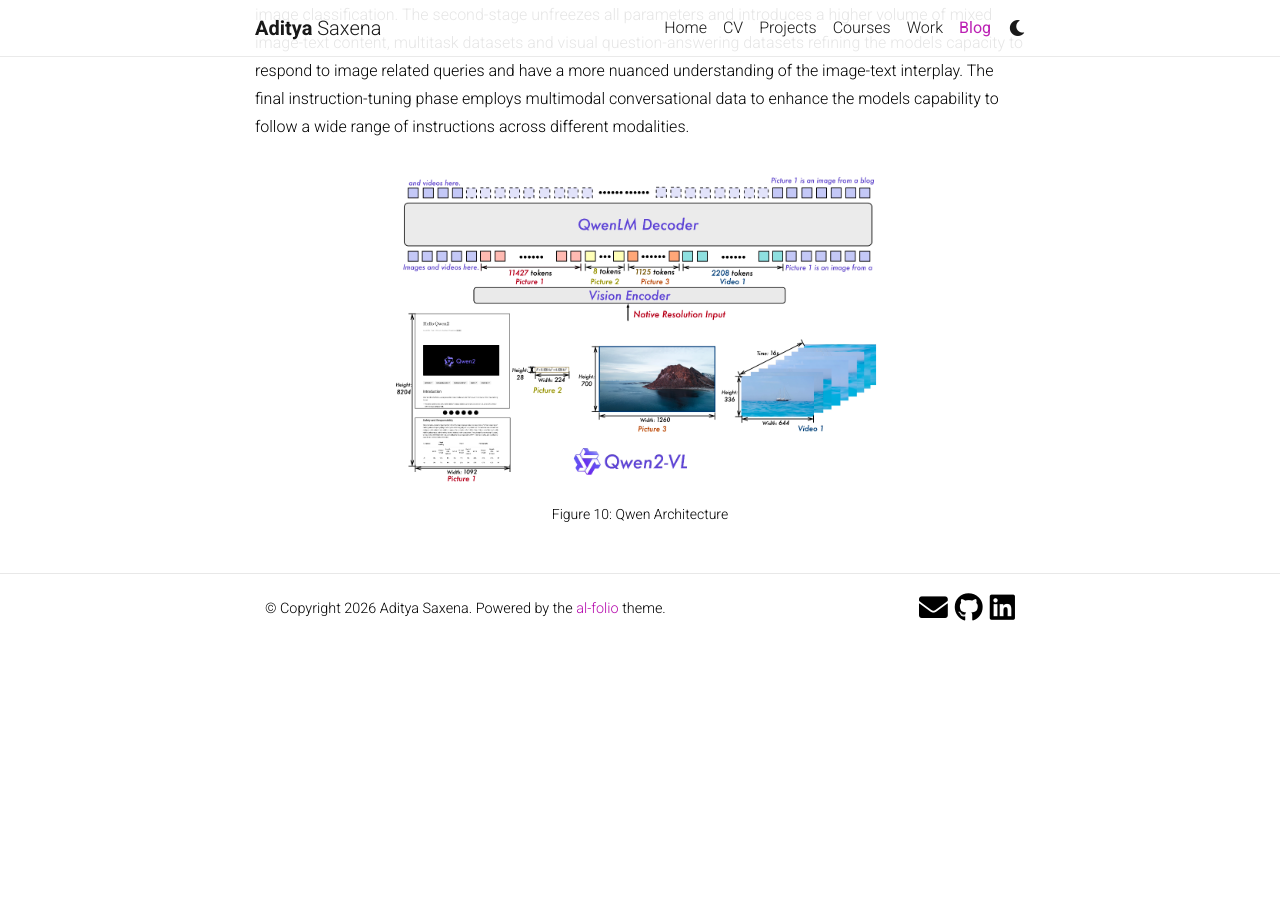
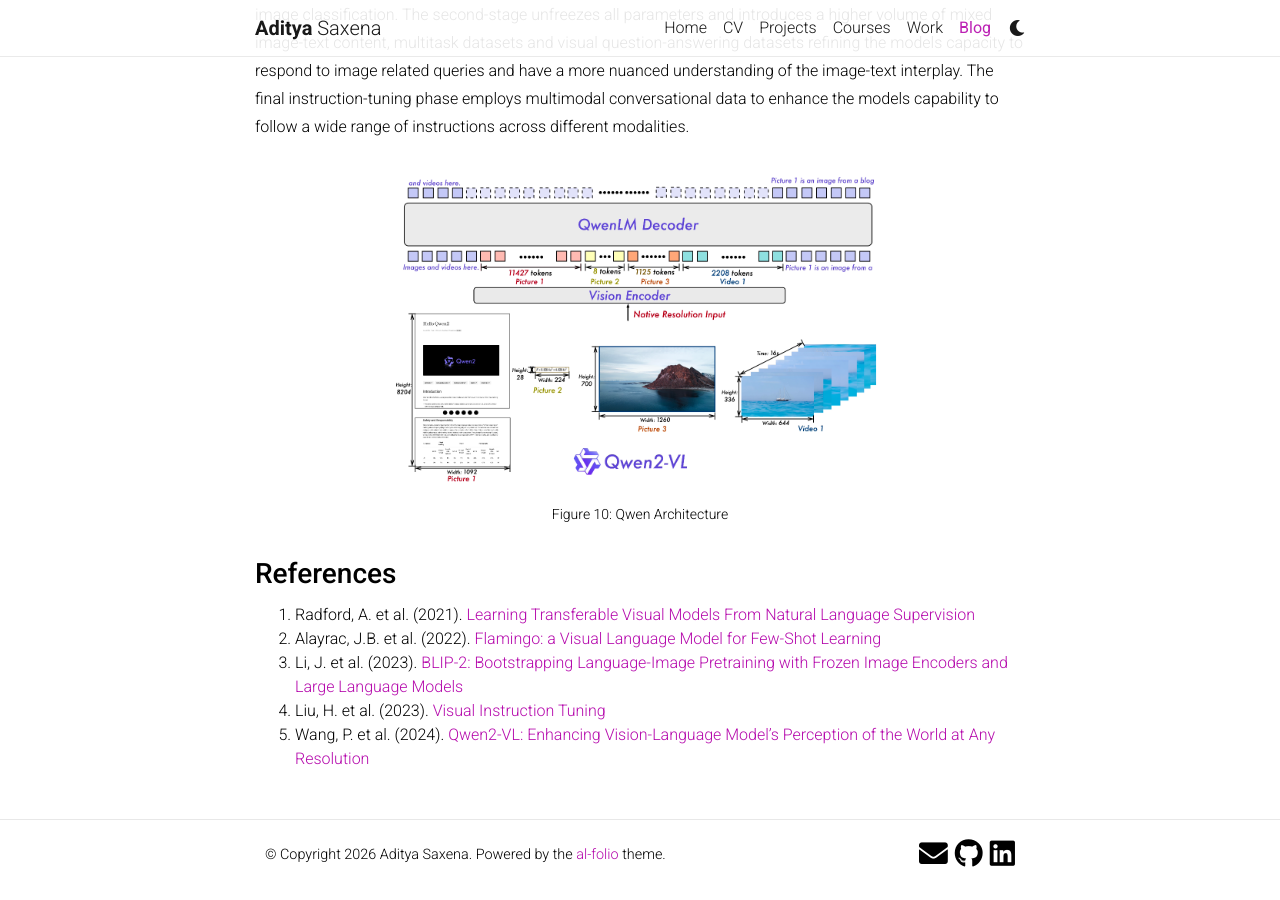
Before and after one commit to adityaaa2511/adityaaa2511.github.io, a Jekyll site: the page built from _posts/2026-08-27-multimodal-llms.md, in a window 1280 px wide and 900 px high, scrolled down 10295 px. Built offline with Jekyll 4.4.1, drawn with Linux system fonts in a browser that asks for light colours; nearby versions of some CDN libraries; comment, search, counter and statistics services are not loaded; a style sheet for code colours, icons or effects is not loaded; before the commit the page ends 10949 px from its top, so only the background shows below that.

Commit message:
Added references

```diff
--- a/_posts/2026-08-27-multimodal-llms.md
+++ b/_posts/2026-08-27-multimodal-llms.md
@@ -218,3 +217,11 @@ The first stage of pre-training focuses exclusively on training the ViT to learn
   <img src="/assets/img/blog/Qwen.png" alt="LLaVa" style="width: 100%;">
   <figcaption class="caption">Figure 10: Qwen Architecture</figcaption>
 </figure>
+
+### References
+
+1. Radford, A. et al. (2021). [Learning Transferable Visual Models From Natural Language Supervision](https://arxiv.org/abs/2103.00020)
+2. Alayrac, J.B. et al. (2022). [Flamingo: a Visual Language Model for Few-Shot Learning](https://arxiv.org/abs/2204.14198)
+3. Li, J. et al. (2023). [BLIP-2: Bootstrapping Language-Image Pretraining with Frozen Image Encoders and Large Language Models](https://arxiv.org/abs/2301.12597)
+4. Liu, H. et al. (2023). [Visual Instruction Tuning](https://arxiv.org/abs/2304.08485)
+5. Wang, P. et al. (2024). [Qwen2-VL: Enhancing Vision-Language Model's Perception of the World at Any Resolution](https://arxiv.org/abs/2409.12191)
```
Also changed, not shown: other parts of _posts/2026-08-27-multimodal-llms.md (+0 -1 lines).
